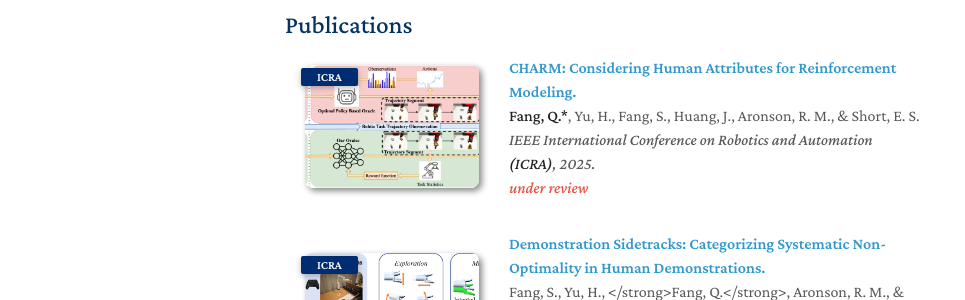
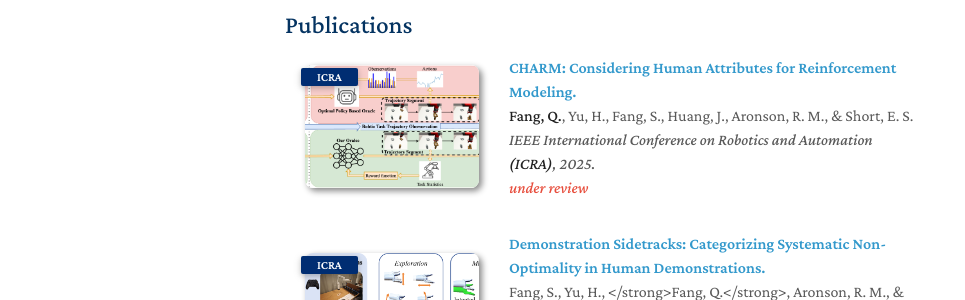
Before and after one commit to NoahF1205/qidifang.github.io, a Jekyll site: the page built from index.md, in a window 1280 px wide and 1283 px high. Shown: the part 513-813 px from the top of the window, without its empty margins (185-1150 px from the left). Built offline with Jekyll 4.4.1, drawn with Linux system fonts in a browser that asks for light colours; a style sheet for code colours, icons or effects is not loaded; our own code applies the rules of GitHub Pages for plain Markdown files.

```diff
--- a/_data/publications.yml
+++ b/_data/publications.yml
@@ -1,7 +1,7 @@
 main:
 
   - title: "CHARM: Considering Human Attributes for Reinforcement Modeling."
-    authors: <strong>Fang, Q.*</strong>, Yu, H., Fang, S., Huang, J., Aronson, R. M., & Short, E. S.
+    authors: <strong>Fang, Q.</strong>, Yu, H., Fang, S., Huang, J., Aronson, R. M., & Short, E. S.
     conference_short: ICRA
     conference: IEEE International Conference on Robotics and Automation <strong>(ICRA)</strong>, 2025.
     pdf:
```
